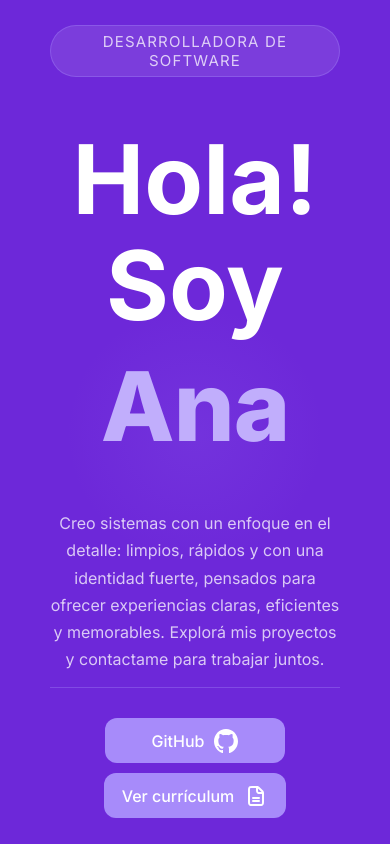
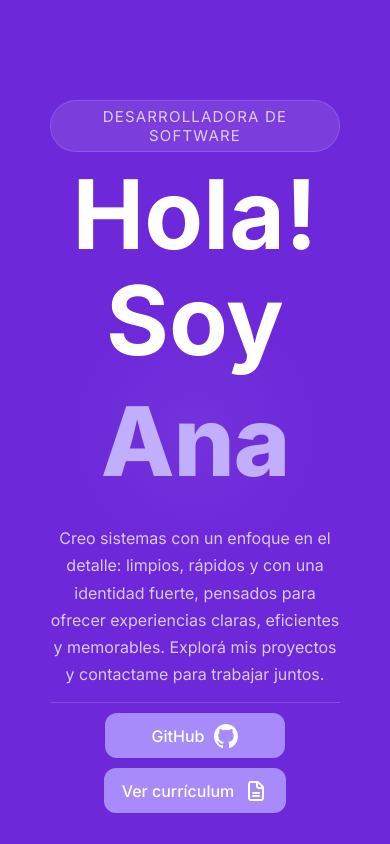
Before and after one commit to anadruetta29/dev-portfolio, a React (Vite) app: page / in a window 390 px wide. Shown: the top 844 px of the page. Built offline with nearby package versions, Linux system fonts and the light colour scheme.

Commit message:
Update style.module.css

```diff
--- a/src/ui/components/sections/about-me/style.module.css
+++ b/src/ui/components/sections/about-me/style.module.css
@@ -113,7 +113,6 @@
         min-height: auto;
         align-items: flex-start;
         text-align: center;
-        padding-top: 25px;
     }
 
     .container::before {
@@ -122,20 +121,17 @@
         opacity: 0.6;
     }
 
-    .titleInformation {
-        padding-bottom: 0;
+    .informationSide {
+        gap: 10px;
     }
 
     .heroTitle {
         gap: 10px;
-        padding-bottom: 0;
-        padding-top: 40px;
     }
 
     .description {
         max-width: 100%;
         font-size: 16px;
-        padding-top: 0;
     }
 
     .informationButtons {
```
